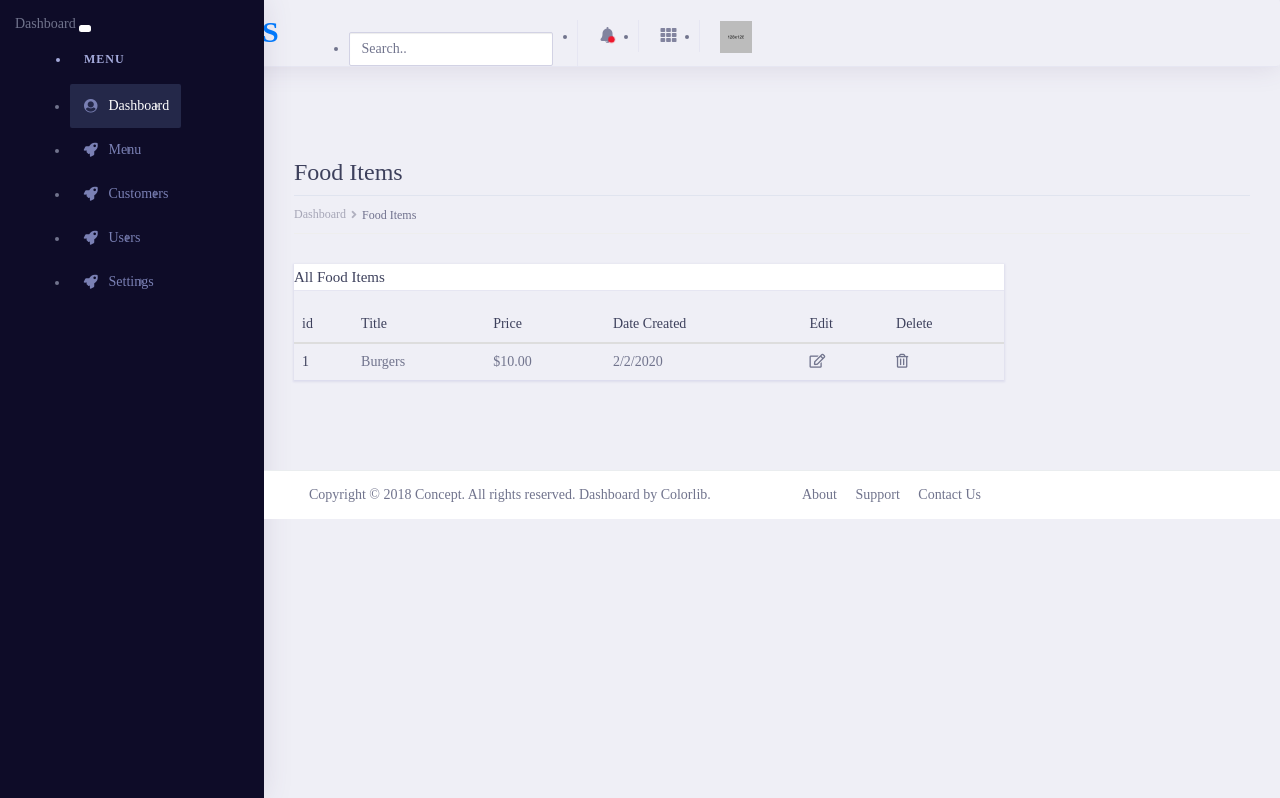
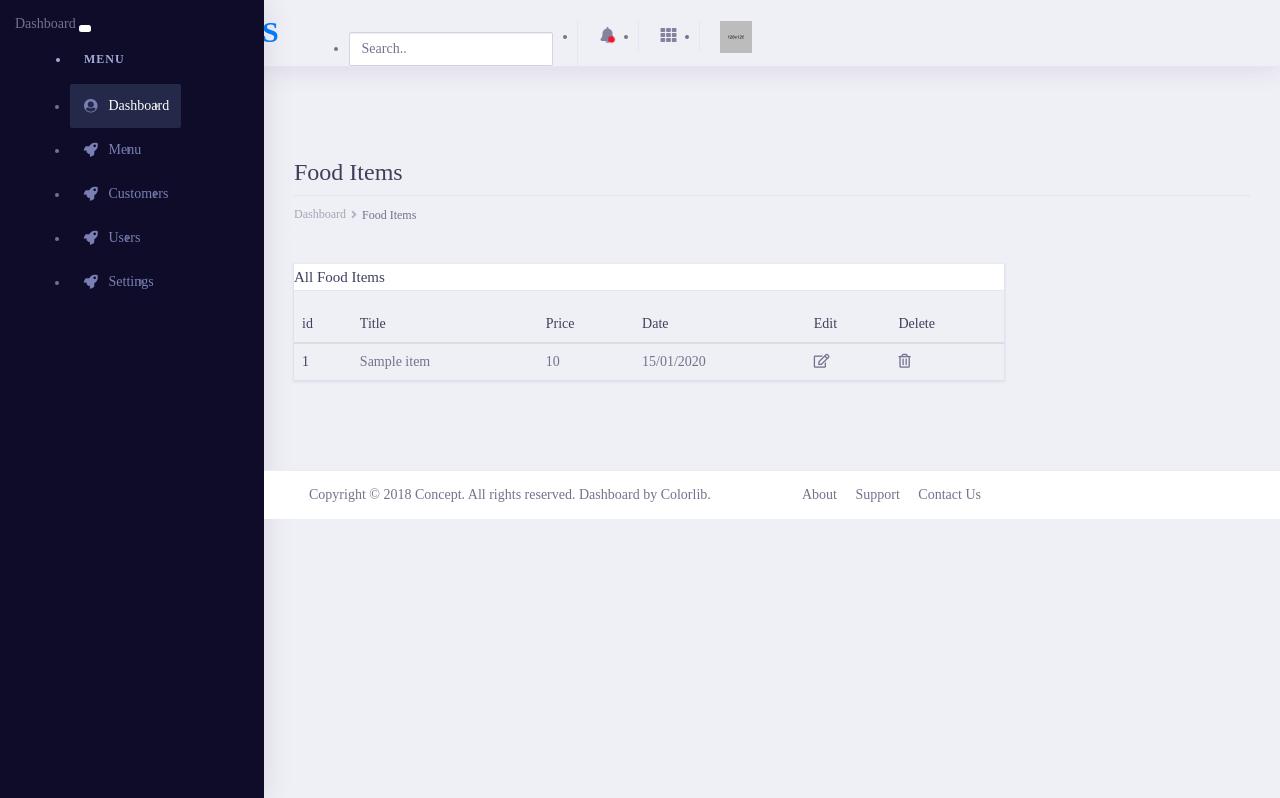
Before and after one commit to JakeAttard/Restaurant-Application, a Laravel app: page /admin/food-items in a window 1280 px wide. Shown: the part 61-859 px from the top of the page. Run offline with Laravel 8, Linux system fonts and the light colour scheme; a user stored in the database is signed in; tables that the repository leaves empty hold one stand-in row (values such as "Sample post"); some libraries are stand-ins or nearby versions; some web fonts are replaced.

Commit message:
Edited the food-items edit page and now showing all items along with able to delete items.

```diff
--- a/resources/views/admin/food-items/all.blade.php
+++ b/resources/views/admin/food-items/all.blade.php
@@ -39,28 +39,37 @@
                                         <th scope="col">id</th>
                                         <th scope="col">Title</th>
                                         <th scope="col">Price</th>
-                                        <th scope="col">Date Created</th>
+                                        <th scope="col">Date</th>
                                         <th scope="col">Edit</th>
                                         <th scope="col">Delete</th>
                                     </tr>
                                 </thead>
                                 <tbody>
+                                    @foreach ($items as $item)
                                         <tr>
-                                        <th scope="row">1</th>
-                                        <td>Burgers</td>
-                                        <td>$10.00</td>
-                                        <td>2/2/2020</td>
+                                            <th scope="row">{{$item->id}}</th>
+                                            <td>{{$item->title}}</td>
+                                            <td>{{$item->price}}</td>
+                                            <td>{{date('d/m/Y', strtotime($item->updated_at))}}</td>
                                             <td>
-                                            <a href="{{ asset ('/admin/food-items/1/edit')}}">
+                                                <a href="/admin/food-items/{{$item->id}}/edit">
                                                     <i class="far fa-edit"></i>
                                                 </a>
                                             </td>
+
                                             <td>
-                                        <a href="{{ asset ('/admin/food-items/1/delete')}}" onclick="if (!confirm('Are you sure you want to delete item?')) { return false; }">
+                                                <a href="#" onclick="event.preventDefault();
+                                                    document.getElementById('delete-food-items-{{$item->id}}').submit();">
                                                     <i class="far fa-trash-alt"></i>
                                                 </a>
+
+                                                <form id="delete-food-items-{{$item->id}}" action="/admin/food-items/{{$item->id}}/delete" method="POST" style="display: none;">
+                                                    @method('DELETE')
+                                                    @csrf
+                                                </form>
                                             </td>
                                         </tr>
+                                    @endforeach
                                 </tbody>
                             </table>
                         </div>
```
Also changed, not shown: resources/views/admin/food-items/edit.blade.php (+10 -6 lines). Lines whose indentation alone changed are shown as unchanged.
